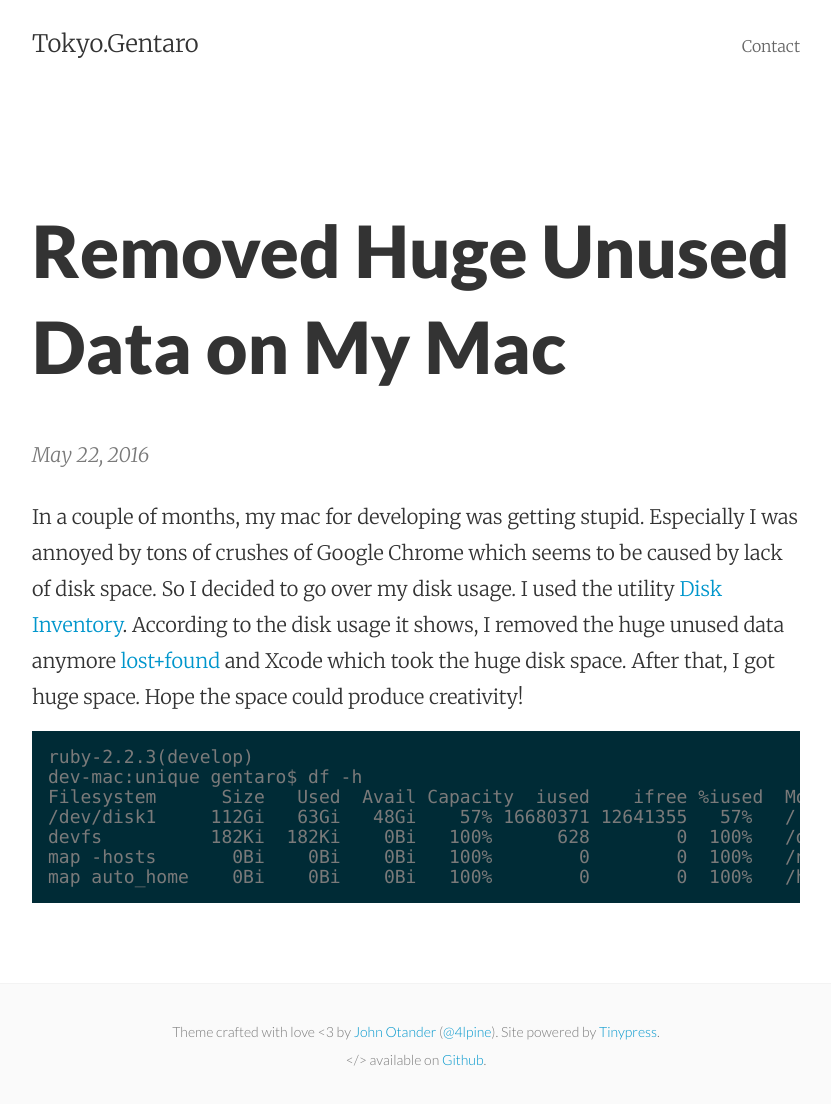
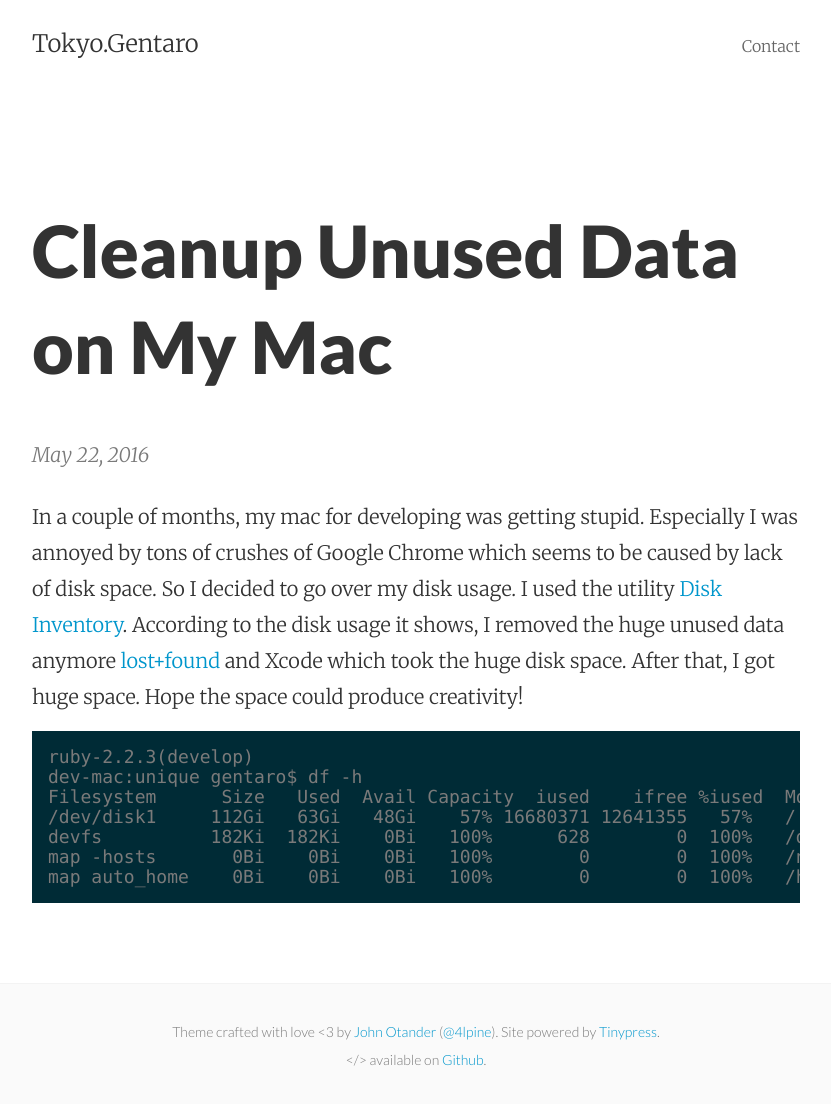
Before and after one commit to gentaro-sakamoto/gentaro-sakamoto.github.io, a Jekyll site: the page built from _posts/2016-05-22-removed-huge-unused-data-on-my-mac.markdown, in a window 1280 px wide. Shown: the whole page, without its empty margins (224-1055 px from the left). Built offline with Jekyll 4.4.1, drawn with Linux system fonts in a browser that asks for light colours.

Commit message:
Post update: Removed Huge Unused Data on My Mac

```diff
--- a/_posts/2016-05-22-removed-huge-unused-data-on-my-mac.markdown
+++ b/_posts/2016-05-22-removed-huge-unused-data-on-my-mac.markdown
@@ -1,6 +1,6 @@
 ---
 published: true
-title: Removed Huge Unused Data on My Mac
+title: Cleanup Unused Data on My Mac
 layout: post
 ---
 In a couple of months, my mac for developing was getting stupid. Especially I was annoyed by tons of crushes of Google Chrome which seems to be caused by lack of disk space. So I decided to go over my disk usage. I used the utility [Disk Inventory](http://www.derlien.com/). According to the disk usage it shows, I removed the huge unused data anymore [lost+found](http://bamka.info/lost-found-file) and Xcode which took the huge disk space. After that, I got huge space. Hope the space could produce creativity!
```
